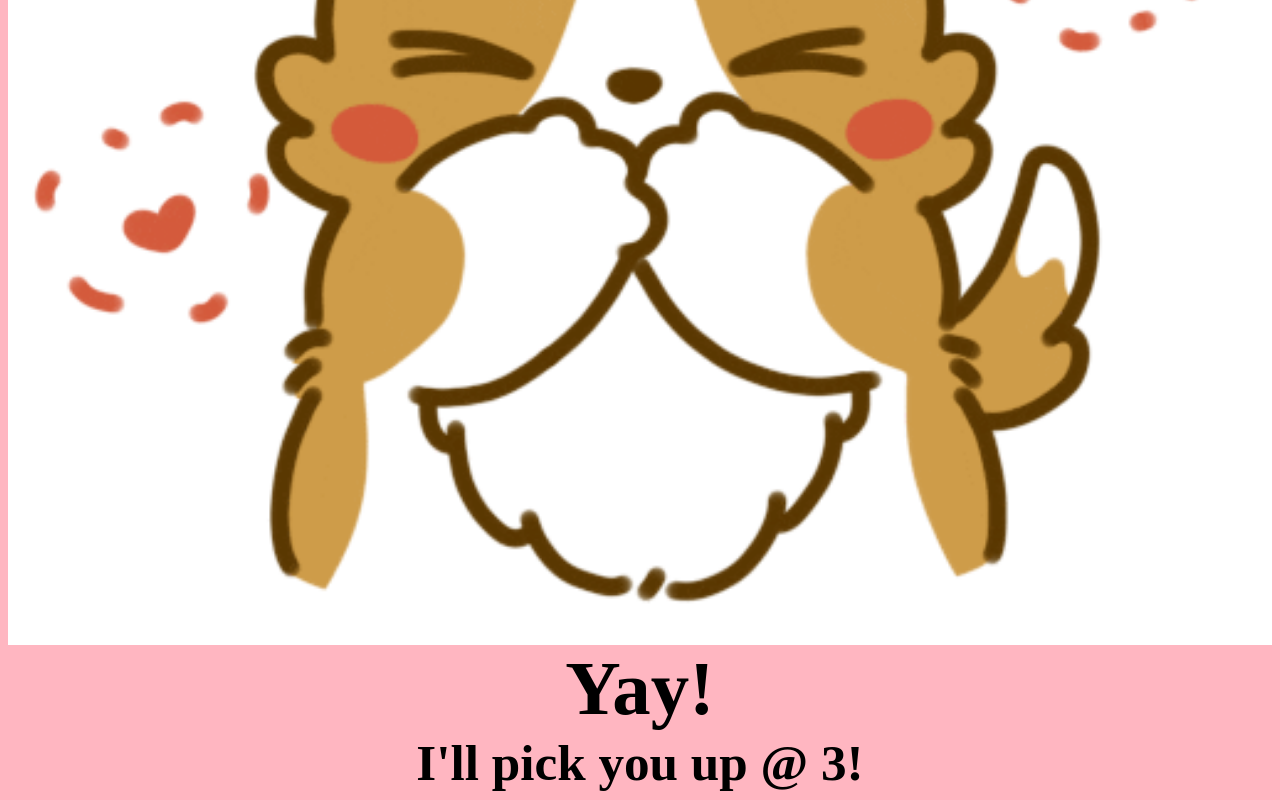
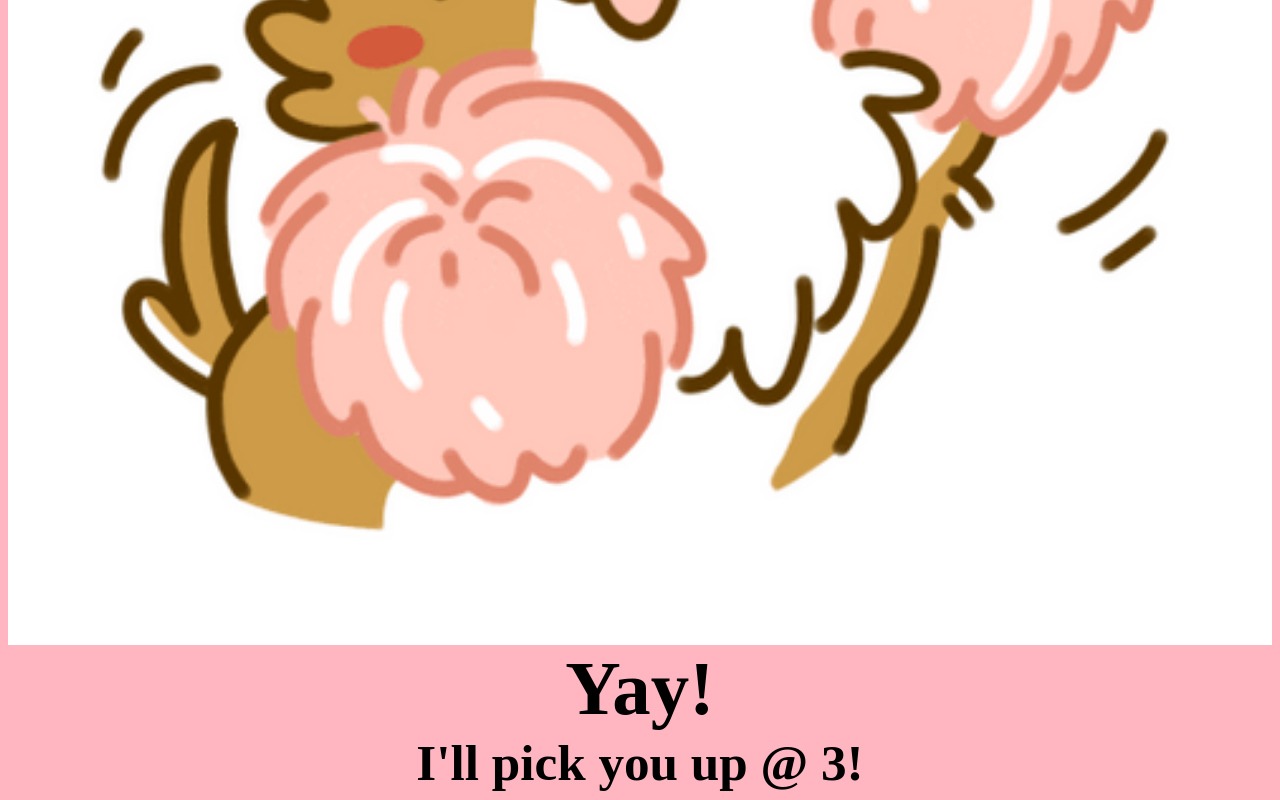
Before and after one commit to jessnotjass/kim, a website: page index.html in a window 1280 px wide. Both pictures are taken after a click on the button "Yes!". Shown: the part 627-1427 px from the top of the page. Drawn offline with Linux system fonts and the light colour scheme.

Commit message:
add img change

```diff
--- a/button.js
+++ b/button.js
@@ -15,6 +15,8 @@ buttonYes.addEventListener('click', () => {
   document.getElementById('h2').innerHTML = "Yay!"
   document.getElementById('h3').innerHTML = "I'll pick you up @ 3!"
   document.getElementById('pyro').style.display = 'block'
+  document.getElementById('doggo').style.display = 'none'
+  document.getElementById('doggo2').style.display = 'block'
   buttonNo.style.display = 'none'
   buttonYes.style.display = 'none'
 })
--- a/index.html
+++ b/index.html
@@ -19,6 +19,15 @@
         frameBorder="0"
         class="giphy-embed"
         allowFullScreen
+        id="doggo"
+        >
+      </img>
+      <img
+        src="assets/doggo2.gif"
+        frameBorder="0"
+        class="giphy-embed"
+        allowFullScreen
+        id="doggo2"
         >
       </img>
       <div class="center">
--- a/styles.css
+++ b/styles.css
@@ -247,3 +247,7 @@ h3 {
   80%, 99.9% {
     margin-top: 30%;
     margin-left: 80%; } }
+
+    #doggo2 {
+      display: none;
+    }
```
